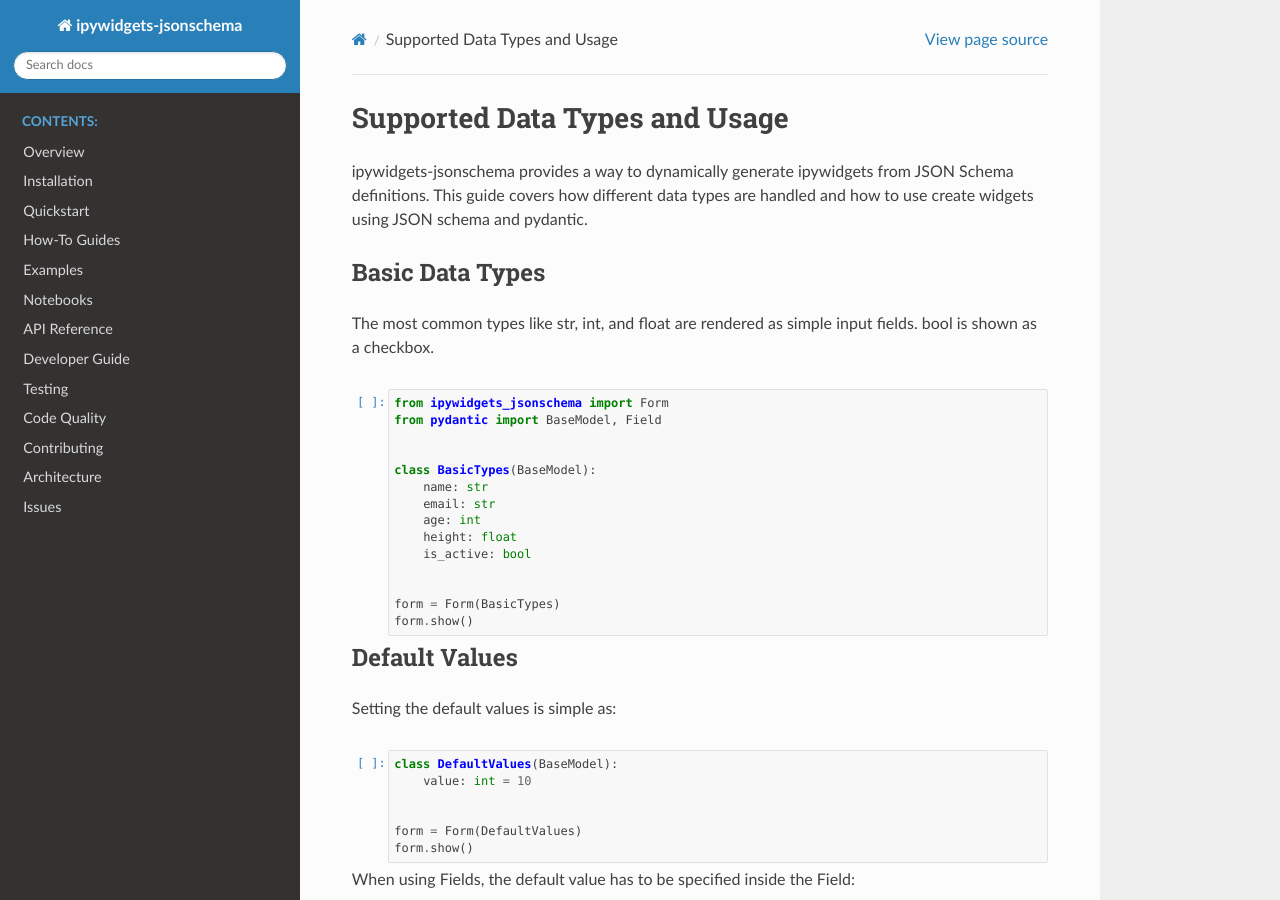
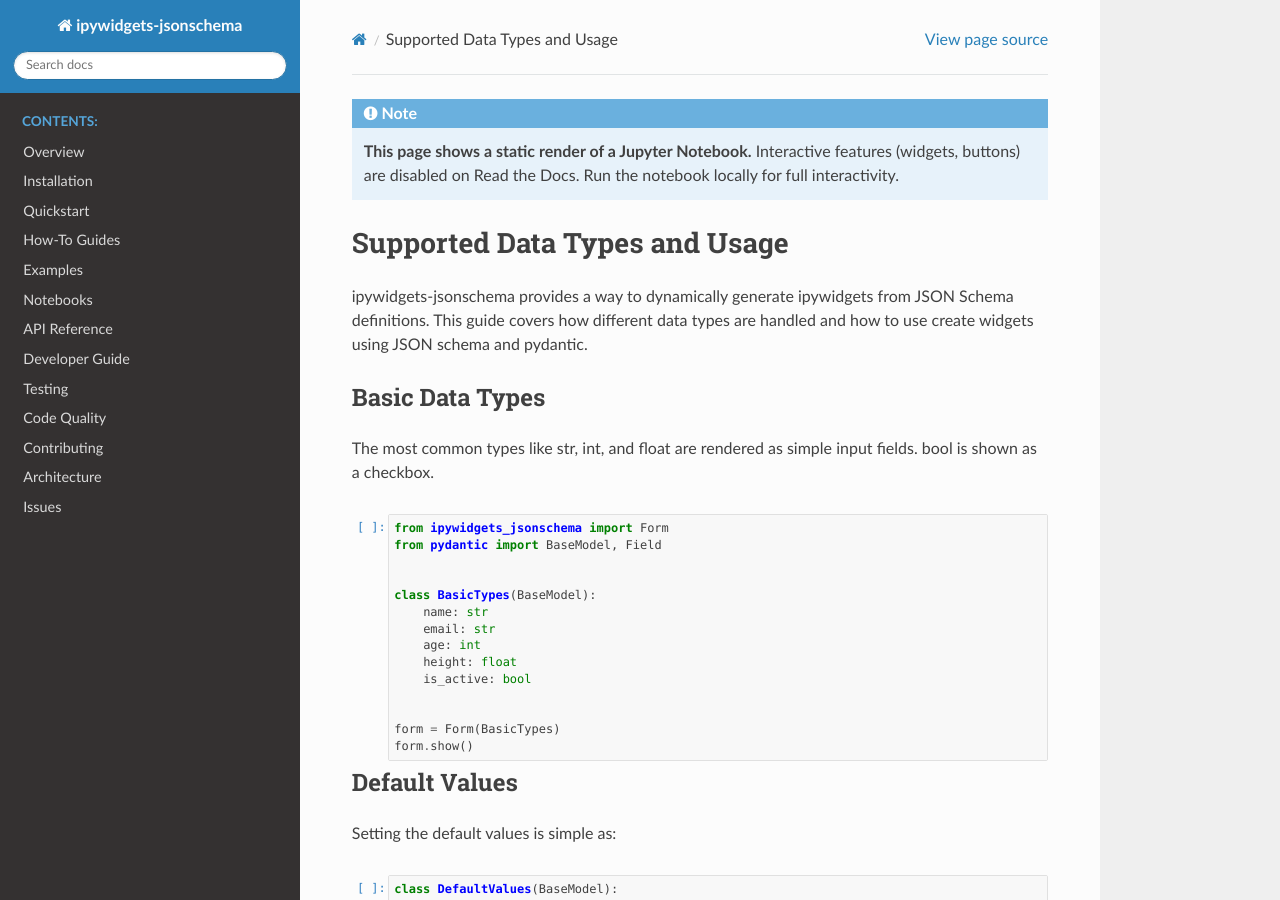
Before and after one commit to ssciwr/ipywidgets-jsonschema, a Sphinx documentation site: the page built from docs/source/data-types.ipynb, in a window 1280 px wide and 900 px high. Built offline with Sphinx 7.4.7 and the Read the Docs theme 3.1.0, drawn with Linux system fonts in a browser that asks for light colours; pages that are not in the unit, such as notebooks, are missing from menus.

Commit message:
docs: add global disclaimer for static notebooks and correct spelling error

```diff
--- a/docs/source/conf.py
+++ b/docs/source/conf.py
@@ -55,3 +55,13 @@
     "titles_only": False,
 }
 language = "English"
+
+
+
+nbsphinx_prolog = r"""
+.. note::
+    **This page shows a static render of a Jupyter Notebook.**
+    Interactive features (widgets, buttons) are disabled on Read the Docs.
+    Run the notebook locally for full interactivity.
+
+"""
```
Also changed, not shown: docs/source/usage.ipynb.
